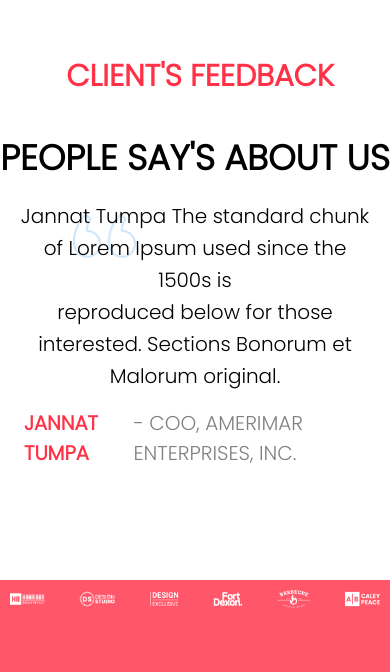
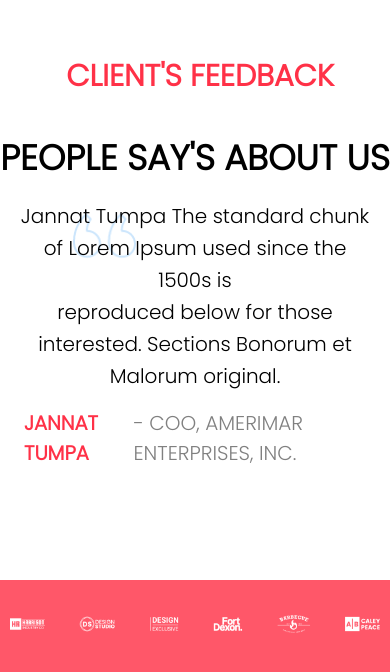
Before and after one commit to himanshu1161/Fyleassignement.github.io, a plain HTML site: page index.html in a window 390 px wide. Shown: the part 7971-8643 px from the top of the page. Drawn offline with nearby package versions, Linux system fonts and the light colour scheme; a web font is replaced by a local one.

Commit message:
Pushed changes

```diff
--- a/style.css
+++ b/style.css
@@ -493,7 +493,7 @@ opacity: 1
         height: 100px;
     }
     .footer1 img {
-       margin-top: 10px;
+       margin-top: 35px;
     }
     .head3{
         font-size: 35px;
```
